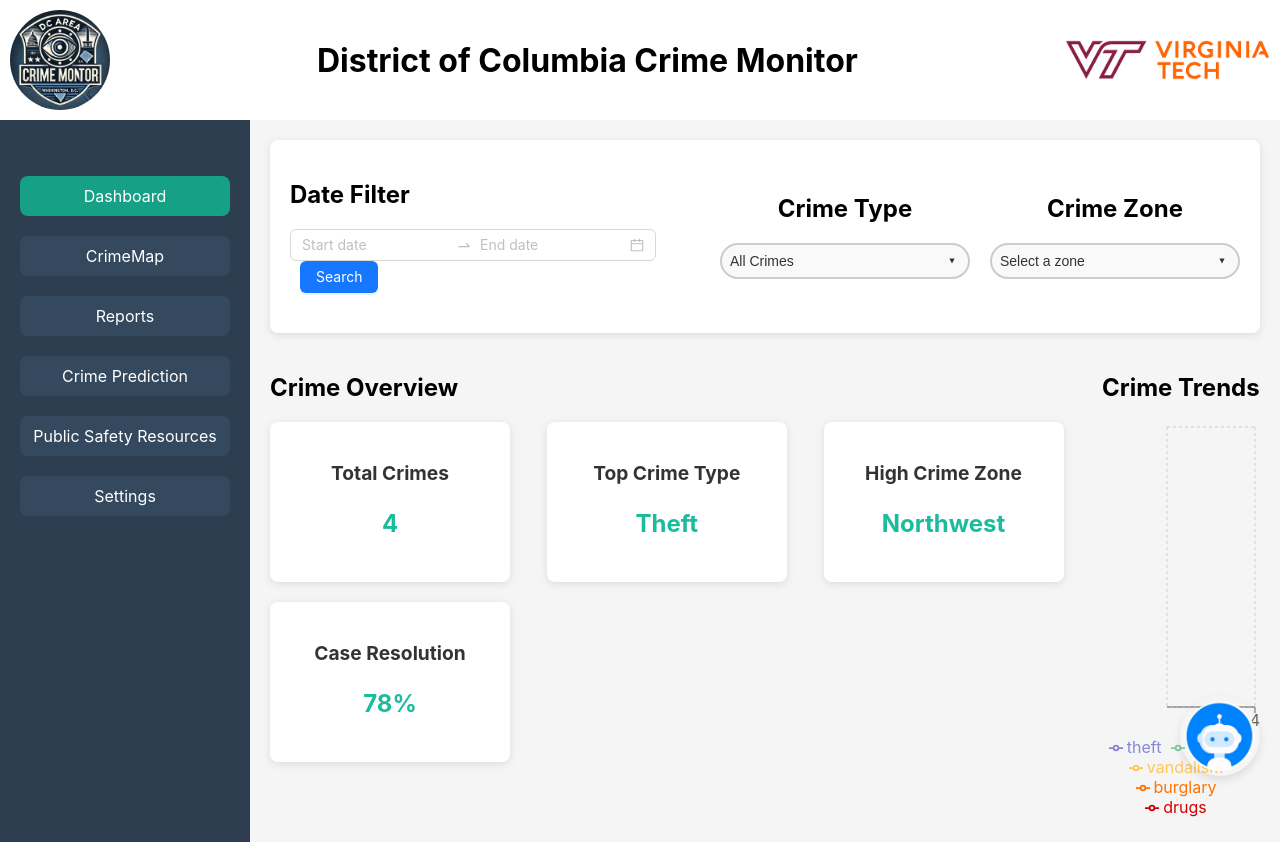
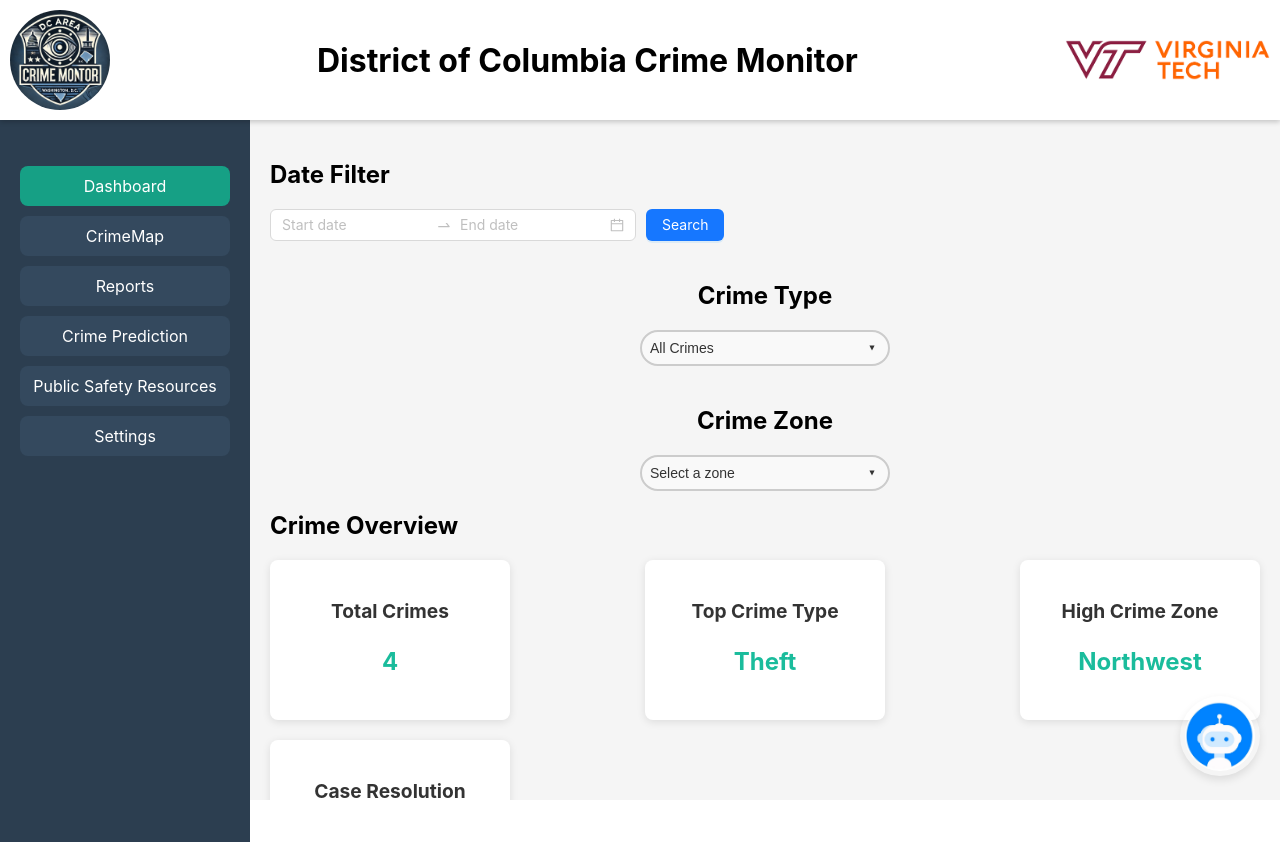
Before and after one commit to pattysung1/D.C.-Crime-Insights-Application, a React (Create React App) app: page / in a window 1280 px wide. After the commit the page ends 800 px from the top, so only its background shows below. Built offline with nearby package versions, Linux system fonts and the light colour scheme.

Commit message:
Update frontend frame

```diff
--- a/src/pages/HomePage.js
+++ b/src/pages/HomePage.js
@@ -7,6 +7,7 @@ import CrimePrediction from '../pages/CrimePrediction';
 import PublicSafety from '../pages/PublicSafety';
 import Sidebar from '../components/Sidebar'; // 引入 Sidebar 組件
 import ChatBotComponent from '../components/ChatBotComponent';
+import Header from '../components/Header'; // 引入 Header 組件
 
 import '../styles/HomePage.css'; // CSS
 
@@ -28,11 +29,8 @@ const HomePage = () => {
 
   return (
     <div className="page-container">
-      <header className="header">
-        <img src="/photo/dc.png" alt="Left Logo" className="logo left-logo" />
-        <h1 className="project-title">District of Columbia Crime Monitor</h1>
-        <img src="/photo/vt.png" alt="Right Logo" className="logo right-logo" />
-      </header>
+      {/* 固定在最上方的 Header */}
+      <Header />
 
       <div className="main-container">
         {/* 左側頁籤欄位使用 Sidebar 組件 */}
@@ -56,18 +54,10 @@ const HomePage = () => {
               handleZoneChange={handleZoneChange}
             />
           )}
-          {activeTab === 'reports' && (
-            <Reports filters={filters} />
-          )}
-          {activeTab === 'CrimePrediction' && (
-            <CrimePrediction filters={filters} />
-          )}
-          {activeTab === 'PublicSafety' && (
-            <PublicSafety />
-          )}
-          {activeTab === 'settings' && (
-            <Settings />
-          )}
+          {activeTab === 'reports' && <Reports filters={filters} />}
+          {activeTab === 'CrimePrediction' && <CrimePrediction filters={filters} />}
+          {activeTab === 'PublicSafety' && <PublicSafety />}
+          {activeTab === 'settings' && <Settings />}
         </div>
         <div className="chatbot-section">
           <ChatBotComponent />
--- a/src/styles/Header.css
+++ b/src/styles/Header.css
@@ -6,8 +6,8 @@
     justify-content: space-between;
     align-items: center;
     padding: 10px;
-    background-color: #2c3e50; /* 背景色 */
-    color: white; /* 字體顏色 */
+    background-color: white; /* 背景色 */
+    color: black; /* 字體顏色 */
     position: fixed;
     top: 0;
     left: 0;
--- a/src/styles/HomePage.css
+++ b/src/styles/HomePage.css
@@ -1,9 +1,14 @@
-/* HomePage.css */
+/* 主頁面容器，包括側邊欄和主內容 */
+.page-container {
+    display: flex;
+    flex-direction: column;
+    height: 100vh;
+}
 
-/* 主頁面容器，包括側邊欄和主內容 */
-.homepage-container {
+.main-container {
     display: flex;
-    height: 100vh;
+    margin-top: 120px; /* 確保主內容不會被固定的 Header 遮住 */
+    height: calc(100vh - 120px); /* 減去 Header 的高度 */
 }
 
 /* 側邊欄樣式 */
@@ -16,29 +21,9 @@
     padding: 20px;
     position: fixed;
     height: 100%;
+    top: 120px; /* 確保在 Header 下方 */
 }
 
-.sidebar ul {
-    list-style-type: none;
-    padding: 0;
-}
-
-.sidebar ul li {
-    margin: 20px 0;
-}
-
-.sidebar ul li a {
-    color: white;
-    text-decoration: none;
-    font-size: 18px;
-    transition: color 0.3s;
-}
-
-.sidebar ul li a:hover {
-    color: #1abc9c;
-}
-
-/* 主內容區域 */
 .main-content {
     margin-left: 250px;
     padding: 20px;
@@ -46,69 +31,3 @@
     background-color: #f5f5f5;
     overflow-y: auto;
 }
-
-/* Header 部分 */
-.header {
-    display: flex;
-    justify-content: space-between;
-    align-items: center;
-    padding: 10px;
-}
-
-.logo {
-    width: auto;
-    object-fit: contain;
-}
-
-.left-logo {
-    height: 100px;
-    width: 100px;
-    border-radius: 50%;
-    object-fit: cover;
-    margin-right: auto;
-}
-
-.right-logo {
-    height: 40px;
-    margin-left: auto;
-}
-
-/* 篩選部分 */
-.header-container-section {
-    display: flex;
-    justify-content: space-between;
-    align-items: center;
-    margin-bottom: 20px;
-    gap: 20px;
-}
-
-/* 內容部分樣式 */
-.content-container {
-    display: flex;
-    flex-wrap: wrap;
-    justify-content: space-between;
-    gap: 20px;
-}
-
-.header-container-section,
-.map-section,
-.summary-section,
-.chart-section {
-    background-color: #fff;
-    padding: 20px;
-    border-radius: 8px;
-    box-shadow: 0 2px 8px rgba(0, 0, 0, 0.1);
-    flex: 1 1 calc(33.33% - 20px);
-    box-sizing: border-box;
-    min-width: 300px;
-}
-
-
-.map-section {
-    width: 45%;
-    height: auto;
-}
-
-.summary-section {
-    width: 25%;
-}
```
